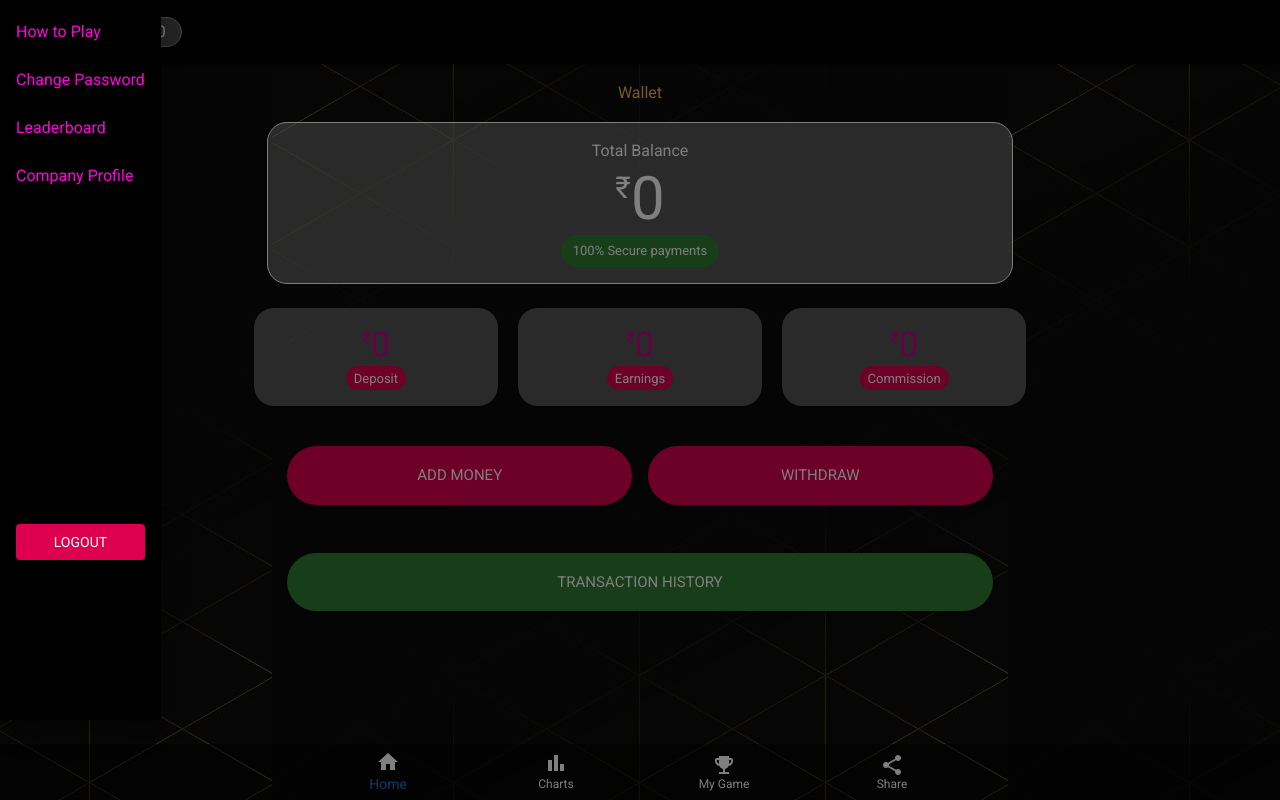
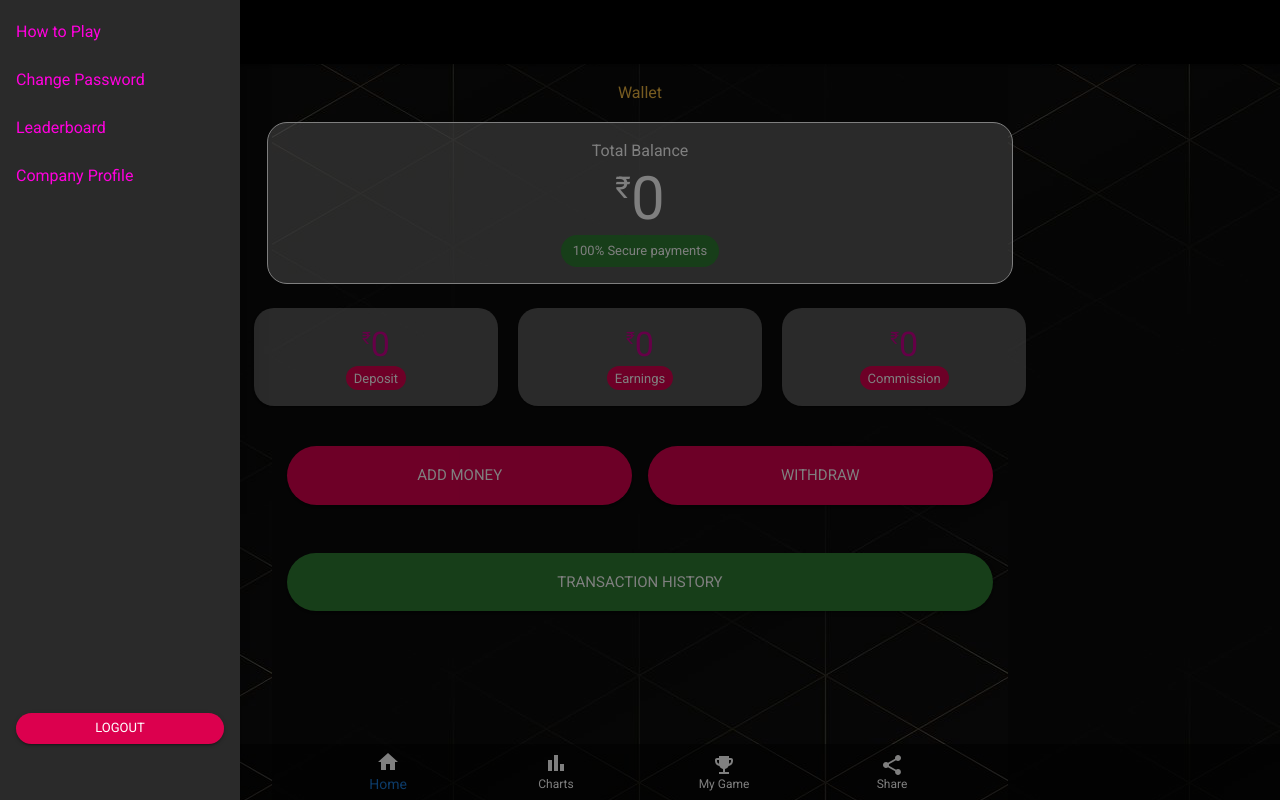
Before and after one commit to cyberspacemedia/kismet, a React (Create React App) app: page /wallet in a window 1280 px wide. Both pictures are taken after a click on the button "menu". Built offline with nearby package versions, Linux system fonts and the light colour scheme.

Commit message:
Logout Fixed

```diff
--- a/src/components/dashboard/Appnavigation.jsx
+++ b/src/components/dashboard/Appnavigation.jsx
@@ -21,6 +21,11 @@ const AppNavigation = () => {
     const [drawerOpen, setDrawerOpen] = useState(false);
 
     const navigate = useNavigate();
+    const handlelogout = () => {
+        // Delete the 'hasOpenedBefore' flag from local storage
+        localStorage.removeItem("hasOpenedBefore");
+        navigate("/login");
+    };
 
     // Function to handle opening the drawer
     const handleDrawerOpen = () => {
@@ -110,8 +115,8 @@ const AppNavigation = () => {
                 onClose={handleDrawerClose}
                 PaperProps={{
                     sx: {
-                        height: "90vh",
-                        backgroundColor: "black",
+                        backgroundColor: "#2A2A2A",
+                        width: "15em",
                     },
                 }}
             >
@@ -119,7 +124,7 @@ const AppNavigation = () => {
                     sx={{
                         display: "flex",
                         flexDirection: "column",
-                        height: "80%",
+                        height: "95%",
                         justifyContent: "space-between",
                     }}
                 >
@@ -139,7 +144,14 @@ const AppNavigation = () => {
                         </ListItem>
                     </List>
                     <Box p={2}>
-                        <Button fullWidth variant="contained" color="secondary">
+                        <Button
+                            fullWidth
+                            variant="contained"
+                            color="secondary"
+                            onClick={handlelogout}
+                            size="small"
+                            sx={{ borderRadius: "20px" }}
+                        >
                             Logout
                         </Button>
                     </Box>
```
